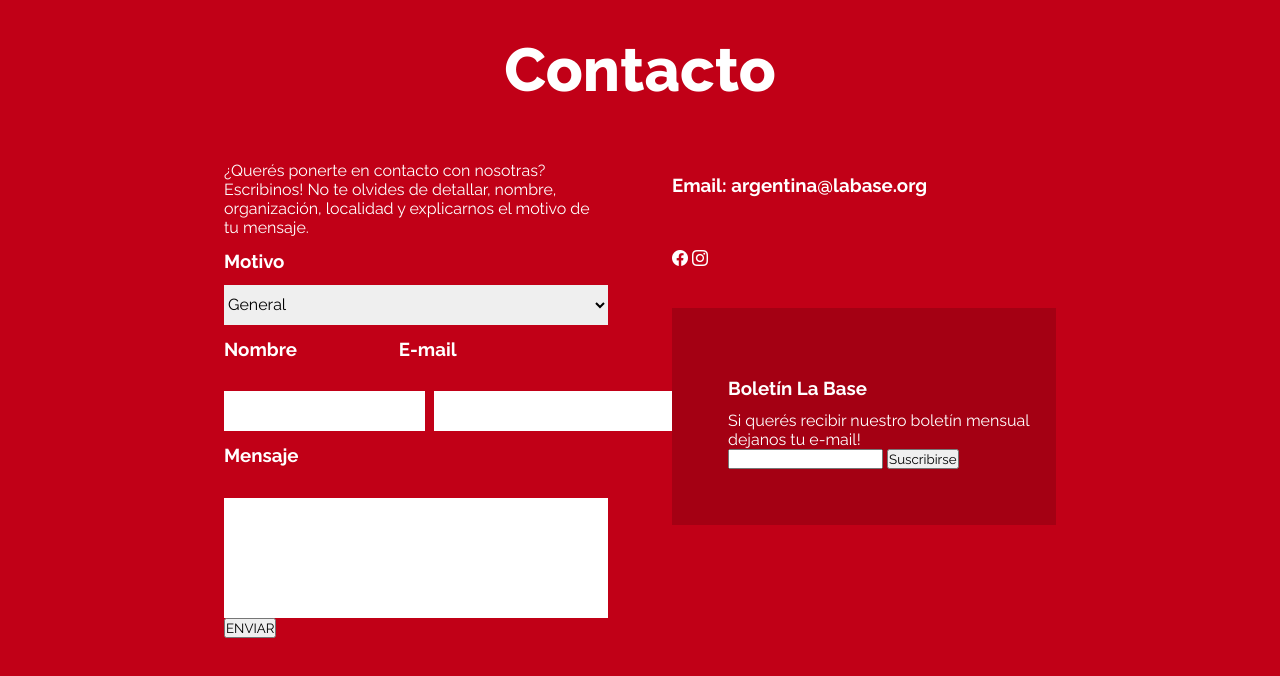
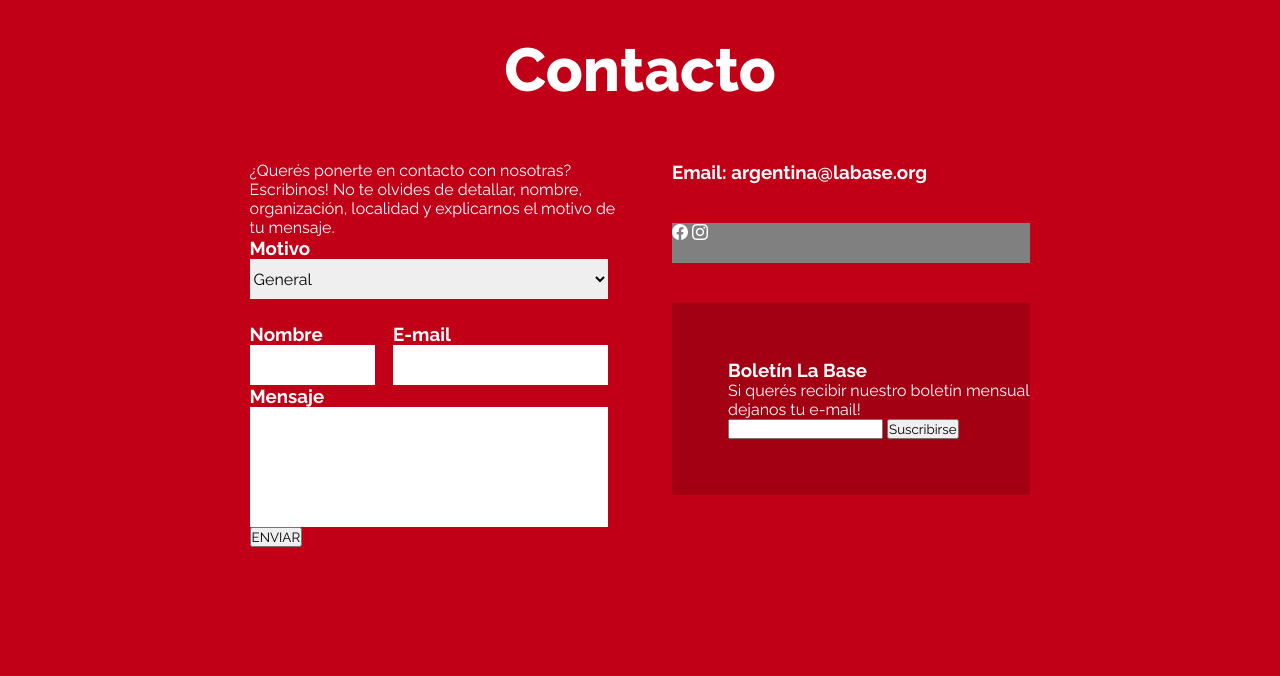
Before and after one commit to Maxiaguilera/PagFundacion2, a plain HTML site: page index.html in a window 1280 px wide. Shown: the part 5993-6669 px from the top of the page. Drawn offline with nearby package versions, Linux system fonts and the light colour scheme.

Commit message:
Avances footer

```diff
--- a/CSS/index.css
+++ b/CSS/index.css
@@ -393,8 +393,8 @@ footer h2{
 }
 
 .footCol{
-    width: 30vw;
-    object-fit: cover;
+    width: 28vw;
+
 
     }
 
@@ -407,7 +407,7 @@ footer h2{
 }
 
 .footCol h3{
-    padding: 0.8rem 0;
+
 
 }
 
@@ -418,12 +418,15 @@ footer h2{
 
 .nomapell{
     display: flex;
+    justify-content: space-between;
+    width: 100%;
+    padding-top: 1.5rem;
 
 
 }
 
 .nombres{
-    width: 115%;
+    width: 100%;
     height:5vh;
     font-size: 1rem;
     border: none;
@@ -431,13 +434,25 @@ footer h2{
 
 }
 
+.a{
+    width: 35%;
+
+}
+
+
+
+.b{
+    width: 60%;
+
+}
+
 .email{
-    width: 115%;
+    width: 100% ;
     height:5vh;
     font-size: 1rem;
     border: none;
     text-decoration: none;
-    margin-left: 2.75vw;
+
 }
 
 #area{
@@ -471,3 +486,8 @@ footer h2{
 #bol{
     width: 30vw ;
 }
+
+.faceinst{
+    background-color: grey;
+    height: 5vh;
+}
--- a/index.html
+++ b/index.html
@@ -318,16 +318,16 @@
                 </select>
                 <div class="nomapell">
                     <div class="a">
-                        <label for=""><h3>Nombre</h3></label><br>
+                        <label for=""><h3>Nombre</h3></label>
                         <input class="nombres" type="text">
                     </div>
                     <div class="b">
-                        <label for=""><h3>E-mail</h3></label><br>
-                        <input class="email" type="email">
+                        <label for=""><h3>E-mail</h3></label>
+                        <input class="email" type="email" required>
                     </div>
                 </div>
                 <div>
-                    <label for=""><h3>Mensaje</h3></label><br>
+                    <label for=""><h3>Mensaje</h3></label>
                     <input id="area" type="text-area">
                 </div>
                 <button>ENVIAR</button>
@@ -335,7 +335,7 @@
 
             <div class="footCol" id="footCol">
                 <h3>Email: argentina@labase.org</h3>
-                <div>
+                <div class="faceinst">
                     <i class="bi bi-facebook"></i>
                     <i class="bi bi-instagram"></i>
                 </div>
```
